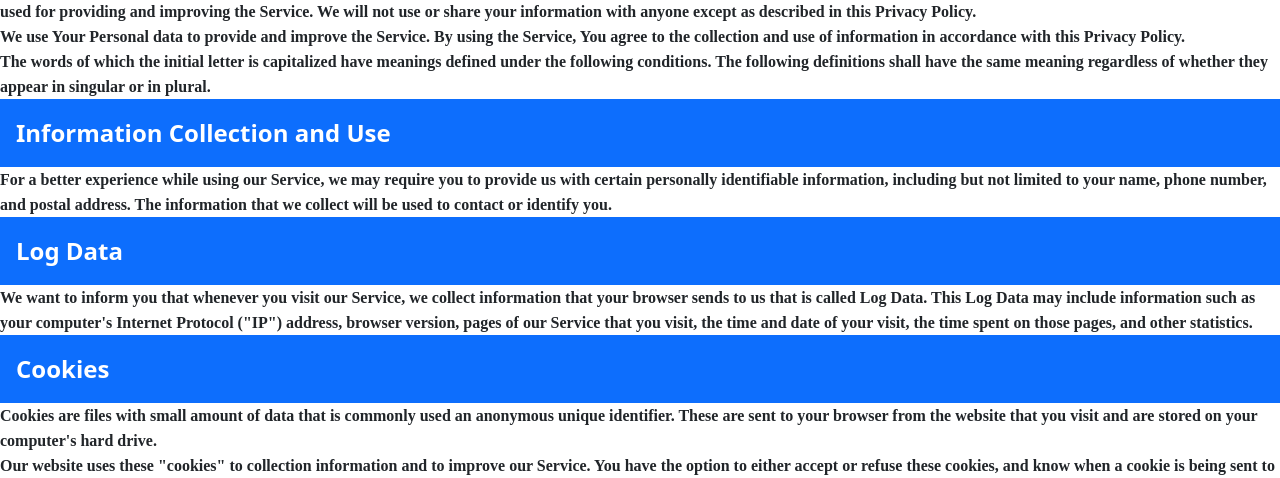
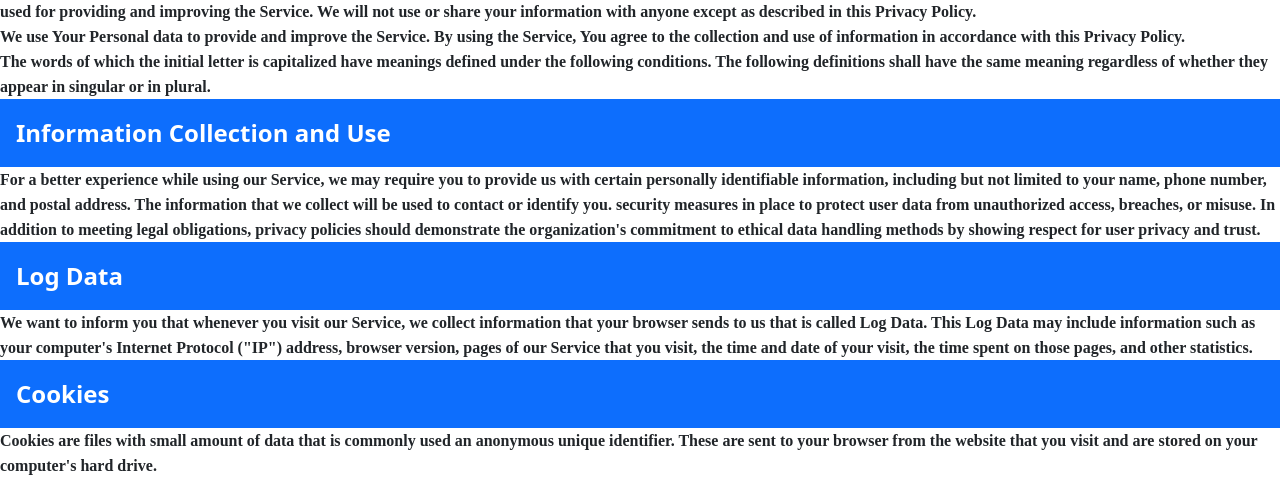
Before and after one commit to ReinaelYabut/dpuddle, a Django app: page /privacypolicy/ in a window 1280 px wide. Shown: the part 277-755 px from the top of the page. Run offline with Django 4.2, Linux system fonts and the light colour scheme; some libraries are stand-ins or nearby versions.

Commit message:
privacypolicy.html

```diff
--- a/templates/core/privacypolicy.html
+++ b/templates/core/privacypolicy.html
@@ -27,7 +27,7 @@
 <ul>
 <li>
     <div class="text-bg-primary p-3"><span class="bold-large-text">Information Collection and Use</span></div>
-    <p> <span class="custom-font">For a better experience while using our Service, we may require you to provide us with certain personally identifiable information, including but not limited to your name, phone number, and postal address. The information that we collect will be used to contact or identify you.</span></p>
+    <p> <span class="custom-font">For a better experience while using our Service, we may require you to provide us with certain personally identifiable information, including but not limited to your name, phone number, and postal address. The information that we collect will be used to contact or identify you.  security measures in place to protect user data from unauthorized access, breaches, or misuse. In addition to meeting legal obligations, privacy policies should demonstrate the organization's commitment to ethical data handling methods by showing respect for user privacy and trust.</span></p>
 </li>
 <li>
    <div class="text-bg-primary p-3"><span class="bold-large-text">Log Data</span></div>
```
